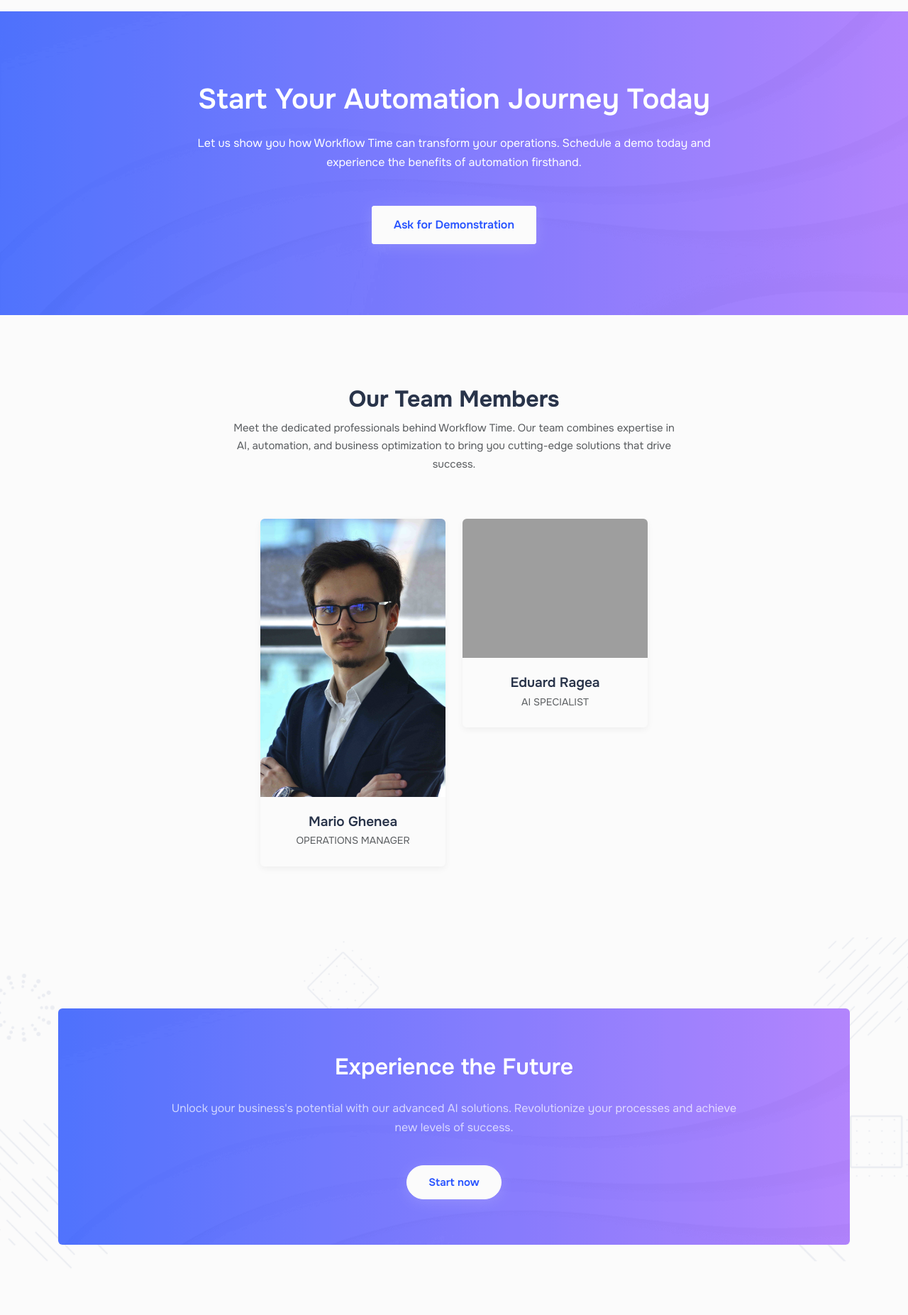
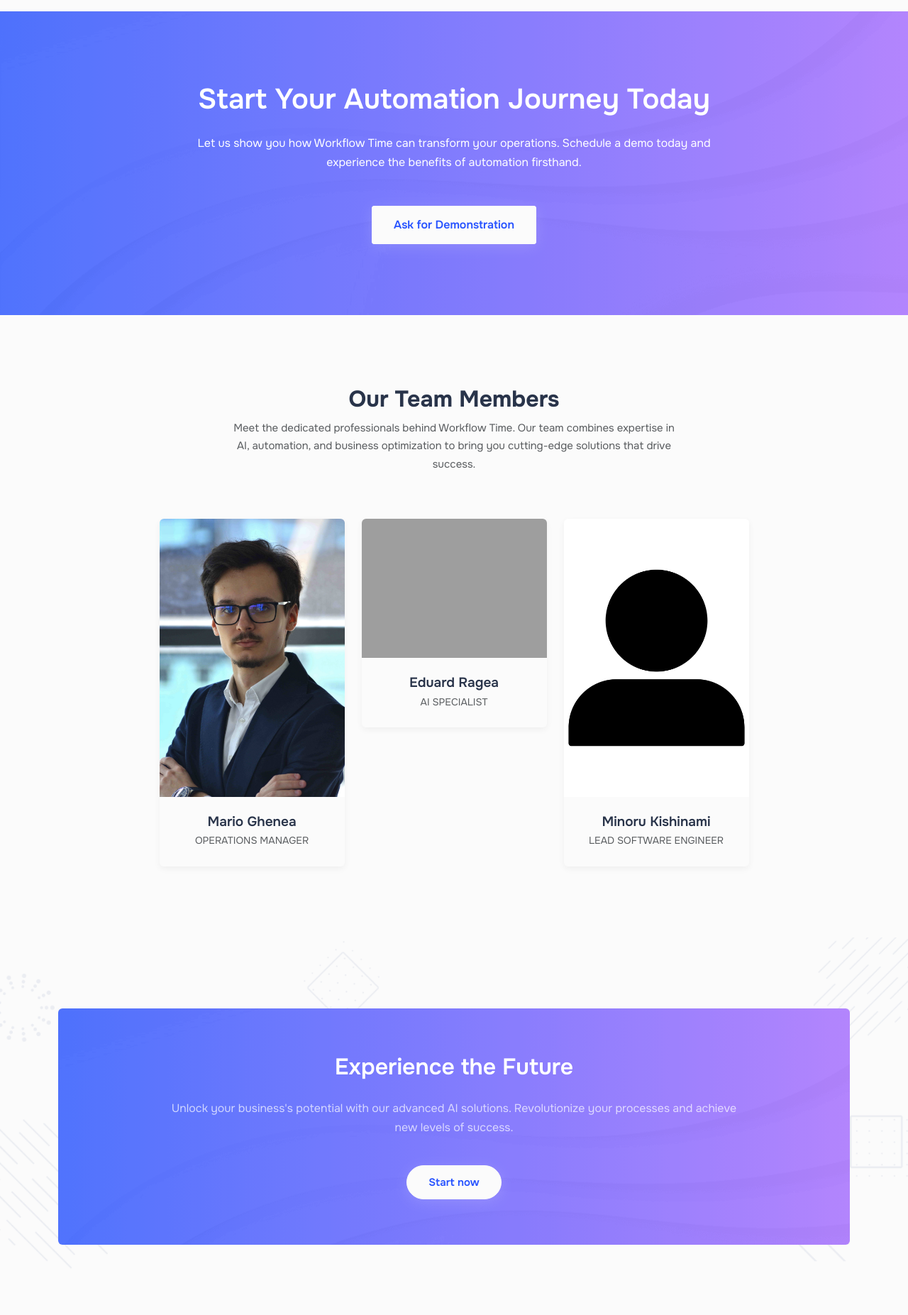
Before and after one commit to eduardragea/workflowtime, a Django app: page / in a window 1280 px wide. Shown: the part 2843-4696 px from the top of the page at 71% size. Run offline with Django 4.2, Linux system fonts and the light colour scheme; some libraries are stand-ins or nearby versions; grey boxes are pictures that could not be loaded.

Commit message:
Added Minoru to teams section, photo is not final

```diff
--- a/Django/Landing/templates/partials/team.html
+++ b/Django/Landing/templates/partials/team.html
@@ -61,6 +61,30 @@
                 </div>
             </div>
             <!-- end col -->
+
+            <div class="col-lg-3 col-sm-6">
+                <div class="team-box mt-4 position-relative overflow-hidden rounded text-center shadow">
+                    <div class="position-relative overflow-hidden">
+                        <img src="{% static 'images/team/person_icon.png' .JPG%}" alt="" class="img-fluid d-block mx-auto" />
+                        <ul class="list-inline p-3 mb-0 team-social-item">
+                            <li class="list-inline-item mx-3">
+                                <a href="https://www.linkedin.com/in/minoru-kishinami-43b200345/" target="_blank" class="team-social-icon h-primary"><i class="icon-sm" data-feather="linkedin"></i></a>
+                            </li>
+                            <li class="list-inline-item mx-3">
+                                <a href="https://x.com/m_ghenz/" class="team-social-icon h-info"><i class="icon-sm" data-feather="twitter"></i></a>
+                            </li>
+                            <li class="list-inline-item mx-3">
+                                <a href="https://www.instagram.com/minorusann?igsh=Yjd3czhuOW4xOHF1" target="_blank" class="team-social-icon h-danger"><i class="icon-sm" data-feather="instagram"></i></a>
+                            </li>
+                        </ul>
+                    </div>
+                    <div class="p-4">
+                        <h5 class="font-size-19 mb-1">Minoru Kishinami</h5>
+                        <p class="text-muted text-uppercase font-size-14 mb-0">Lead Software Engineer</p>
+                    </div>
+                </div>
+            </div>
+            <!-- end col -->
         </div>
         <!-- end row -->
     </div>
```
Also changed, not shown: Django/Landing/static/images/team/Untitled.jpeg (added), Django/Landing/static/images/team/person_icon.png (added).
